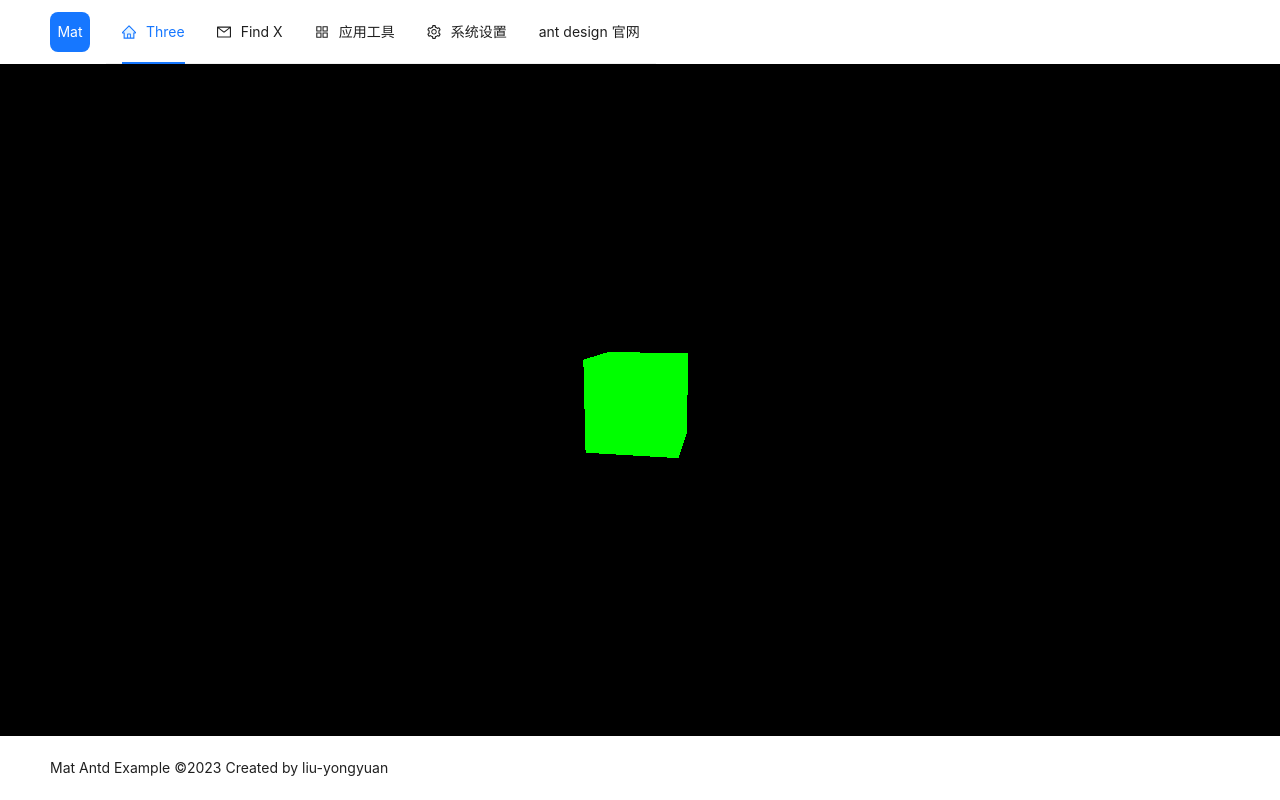
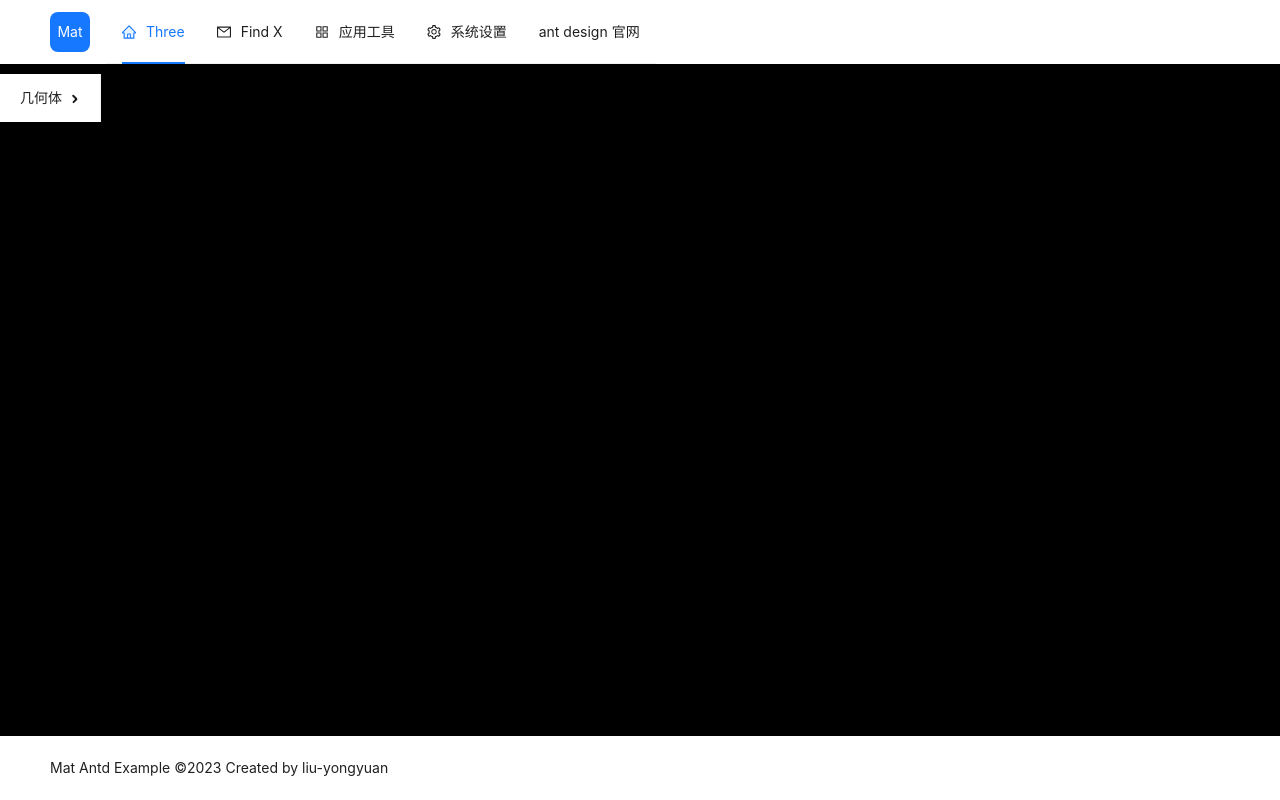
Before and after one commit to liu-yongyuan/mat-cloud-learn-threejs, a React app: page / in a window 1280 px wide. Built offline with nearby package versions, Linux system fonts and the light colour scheme; the HTML template or start-up script is replaced by a standard one.

Commit message:
代码样式提取

```diff
--- /dev/null
+++ b/src/pages/three/three-context.ts
@@ -0,0 +1,32 @@
+import React from 'react';
+import * as three from 'three';
+/**
+ * Three Helper 上下文
+ */
+export type ThreeManConfig = {
+  info: {
+    flag: true | false;
+    code: 200 | number;
+    msg: '' | string;
+  };
+  control: {
+    scene: three.Scene | undefined | null;
+    camera: three.Camera | undefined | null;
+    render: three.Renderer | undefined | null;
+  };
+};
+
+export const ThreeManContext = React.createContext<ThreeManConfig>({
+  info: {
+    flag: false,
+    code: 0,
+    msg: '未初始化',
+  },
+  control: {
+    scene: null,
+    camera: null,
+    render: null,
+  },
+});
+
+export default ThreeManContext;
--- /dev/null
+++ b/src/pages/three/three-helper-left/three-helper-left.tsx
@@ -0,0 +1,53 @@
+import React, { useContext } from 'react';
+import * as three from 'three';
+import { Button, Menu, MenuProps, theme } from 'antd';
+import ThreeManContext from '../three-context';
+import menuGetItem from '@/utils/menu-get-item';
+
+const addGeometry = (scene: three.Scene, camera: three.Camera) => {
+  const geometry = new three.BoxGeometry(1, 1, 1);
+  const material = new three.MeshBasicMaterial({ color: 0x00ff00 });
+  const cube = new three.Mesh(geometry, material);
+  scene.add(cube);
+  camera.position.z = 5;
+};
+
+const ThreeHelperLeft: React.FC = () => {
+  const threeManContext = useContext(ThreeManContext);
+
+  const handleAddGreenCube = () => {
+    if (!threeManContext.info.flag) {
+      console.log(threeManContext.info.flag, threeManContext);
+      return;
+    }
+    // 创建几何体
+    addGeometry(threeManContext.control.scene!, threeManContext.control.camera!);
+  };
+  const handleRemoveGreenCube = () => {};
+
+  const handleeRotationGreenCube = () => {
+
+  };
+
+  const items: MenuProps['items'] = [
+    menuGetItem('几何体', '几何体', null, [
+      menuGetItem('绿色立方体', '绿色立方体', null, [
+        menuGetItem(<Button onClick={handleAddGreenCube}>新增</Button>, '绿色立方体-新增'),
+        menuGetItem(<Button onClick={handleeRotationGreenCube}>转动</Button>, '绿色立方体-转动'),
+        menuGetItem(<Button onClick={handleRemoveGreenCube}>移除</Button>, '绿色立方体-移除'),
+      ]),
+    ]),
+  ];
+
+  const {
+    token: { colorBgContainer },
+  } = theme.useToken();
+
+  return (
+    <div className="mat-three-helper-left">
+      <Menu style={{ backgroundColor: colorBgContainer }} items={items} />
+    </div>
+  );
+};
+
+export default ThreeHelperLeft;
--- a/src/pages/three/three.less
+++ b/src/pages/three/three.less
@@ -2,9 +2,17 @@
   width: 100%;
   height: 100%;
   display: flex;
+  position: relative;
+  overflow: hidden;
 
-  .mat-three-render{
+  .mat-three-render {
     z-index: 1;
     flex: auto;
   }
+
+  .mat-three-helper-left {
+    z-index: 2;
+    position: absolute;
+    top: 10px;
+  }
 }
--- a/src/pages/three/three.tsx
+++ b/src/pages/three/three.tsx
@@ -1,13 +1,40 @@
-import React, { useEffect, useRef } from 'react';
+import React, { useContext, useEffect, useMemo, useRef } from 'react';
 import * as three from 'three';
+//@ts-ignore
+import WebGL from 'three/addons/capabilities/WebGL.js';
+import ThreeManContext, { ThreeManConfig } from './three-context';
+import ThreeHelperLeft from './three-helper-left/three-helper-left';
 
 import './three.less';
 
-const ThreeExample: React.FC = () => {
-  const threeRenderRef = useRef<HTMLDivElement>(null);
+const initThreeRenderer = (
+  threeRenderContainerRef: React.RefObject<HTMLDivElement | null>,
+  renderFrameBefore?: Function,
+  renderFrameAfter?: Function
+) => {
+  let info = {
+    flag: true,
+    code: 200,
+    msg: '',
+  };
 
-  useEffect(() => {
-    let renderDOM = threeRenderRef.current!;
+  let renderDOM = threeRenderContainerRef.current!;
+  if (!WebGL.isWebGLAvailable()) {
+    const warning = WebGL.getWebGLErrorMessage();
+    renderDOM.innerHTML = '';
+    renderDOM.appendChild(warning);
+
+    // flag 变更
+    info.flag = false;
+
+    // webgl 消息
+    info.code = 401;
+    info.msg = 'WebGL is not available';
+
+    return {
+      info,
+    };
+  }
 
   const scene = new three.Scene();
   const camera = new three.PerspectiveCamera(75, renderDOM.clientWidth / renderDOM.clientHeight, 0.1, 1000);
@@ -16,32 +43,54 @@ const ThreeExample: React.FC = () => {
   renderDOM.innerHTML = '';
   renderDOM.appendChild(render.domElement);
 
-    const geometry = new three.BoxGeometry(1, 1, 1);
-    const material = new three.MeshBasicMaterial({ color: 0x00ff00 });
-    const cube = new three.Mesh(geometry, material);
-    scene.add(cube);
-    camera.position.z = 5;
+  function animate() {
+    // 帧动画递归,确保会一直渲染
+    globalThis.requestAnimationFrame(animate);
 
-    let frameId: number | null = null;
-    function animate() {
-      frameId = requestAnimationFrame(animate);
+    // 每帧渲染前
+    renderFrameBefore?.();
 
-      cube.rotation.x += 0.01;
-      cube.rotation.y += 0.01;
+    // WebGL 渲染器
     render.render(scene, camera);
+
+    // 每帧渲染后
+    renderFrameAfter?.();
   }
+  // Initiate function or other initializations here
   animate();
 
+  return {
+    info,
+    control: {
+      scene,
+      camera,
+      render,
+    },
+  };
+};
+
+const ThreeExample: React.FC = () => {
+  const threeRenderContainerRef = useRef<HTMLDivElement>(null);
+  const threeManContext = useContext(ThreeManContext);
+  useEffect(() => {
+    // 页面渲染后会执行的函数
+    const context = initThreeRenderer(threeRenderContainerRef);
+    Object.assign(threeManContext, context);
+    if (!context.info.flag) {
+      console.error('初始化异常', context);
+      return;
+    }
     return () => {
-      if (frameId) {
-        console.log('Three', frameId);
-        window.cancelAnimationFrame(frameId);
-      }
+      // 页面卸载时会执行的函数
     };
-  }, []);
+  }, []); // [] 表示监听的对象数组,对象数组内的值不发生变更, effect 中的函数不执行
+
   return (
     <div className="mat-three-container">
-      <div ref={threeRenderRef} className="mat-three-render"></div>
+      <div ref={threeRenderContainerRef} className="mat-three-render"></div>
+      <ThreeManContext.Provider value={threeManContext}>
+        <ThreeHelperLeft />
+      </ThreeManContext.Provider>
     </div>
   );
 };
--- /dev/null
+++ b/src/utils/menu-get-item.tsx
@@ -0,0 +1,40 @@
+import { MenuProps } from 'antd';
+
+type MenuItem = Required<MenuProps>['items'][number];
+
+/**
+ *
+example:===>
+const items: MenuProps['items'] = [
+  menuGetItem('Navigation One', 'sub1', <MailOutlined />, [
+    menuGetItem('Item 1', 'g1', null, [menuGetItem('Option 1', '1'), menuGetItem('Option 2', '2')], 'group'),
+    menuGetItem('Item 2', 'g2', null, [menuGetItem('Option 3', '3'), menuGetItem('Option 4', '4')], 'group'),
+  ]),
+  { type: 'divider' },
+  menuGetItem('Group', 'grp', null, [menuGetItem('Option 13', '13'), menuGetItem('Option 14', '14')], 'group'),
+];
+
+ * @param label 显示名称, 支持节点类型,路由等类型
+ * @param key
+ * @param icon
+ * @param children
+ * @param type
+ * @returns
+ */
+function menuGetItem(
+  label: React.ReactNode,
+  key: React.Key,
+  icon?: React.ReactNode,
+  children?: MenuItem[],
+  type?: 'group'
+): MenuItem {
+  return {
+    key,
+    icon,
+    children,
+    label,
+    type,
+  } as MenuItem;
+}
+
+export default menuGetItem;
```
Lines whose indentation alone changed are shown as unchanged.
